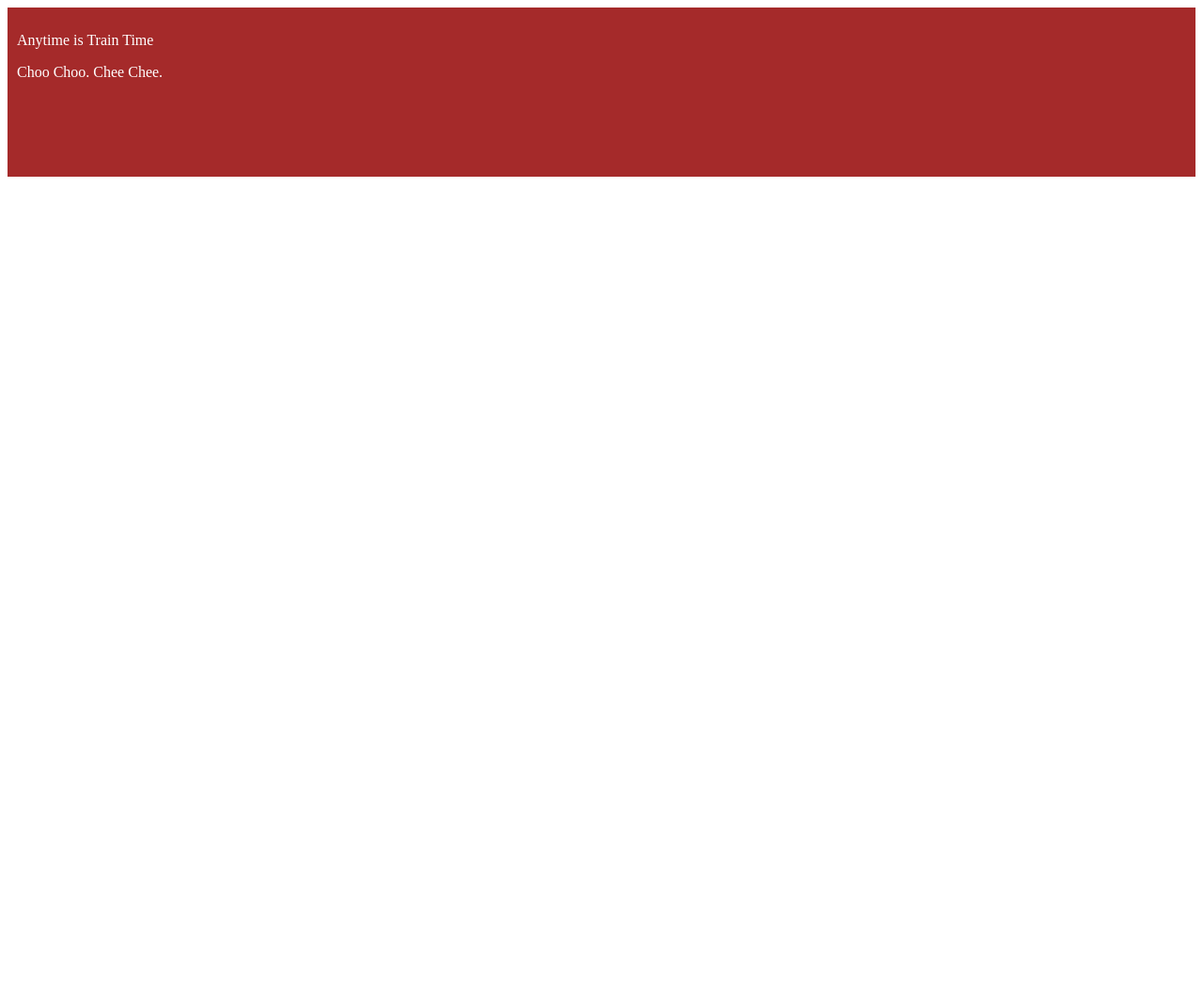
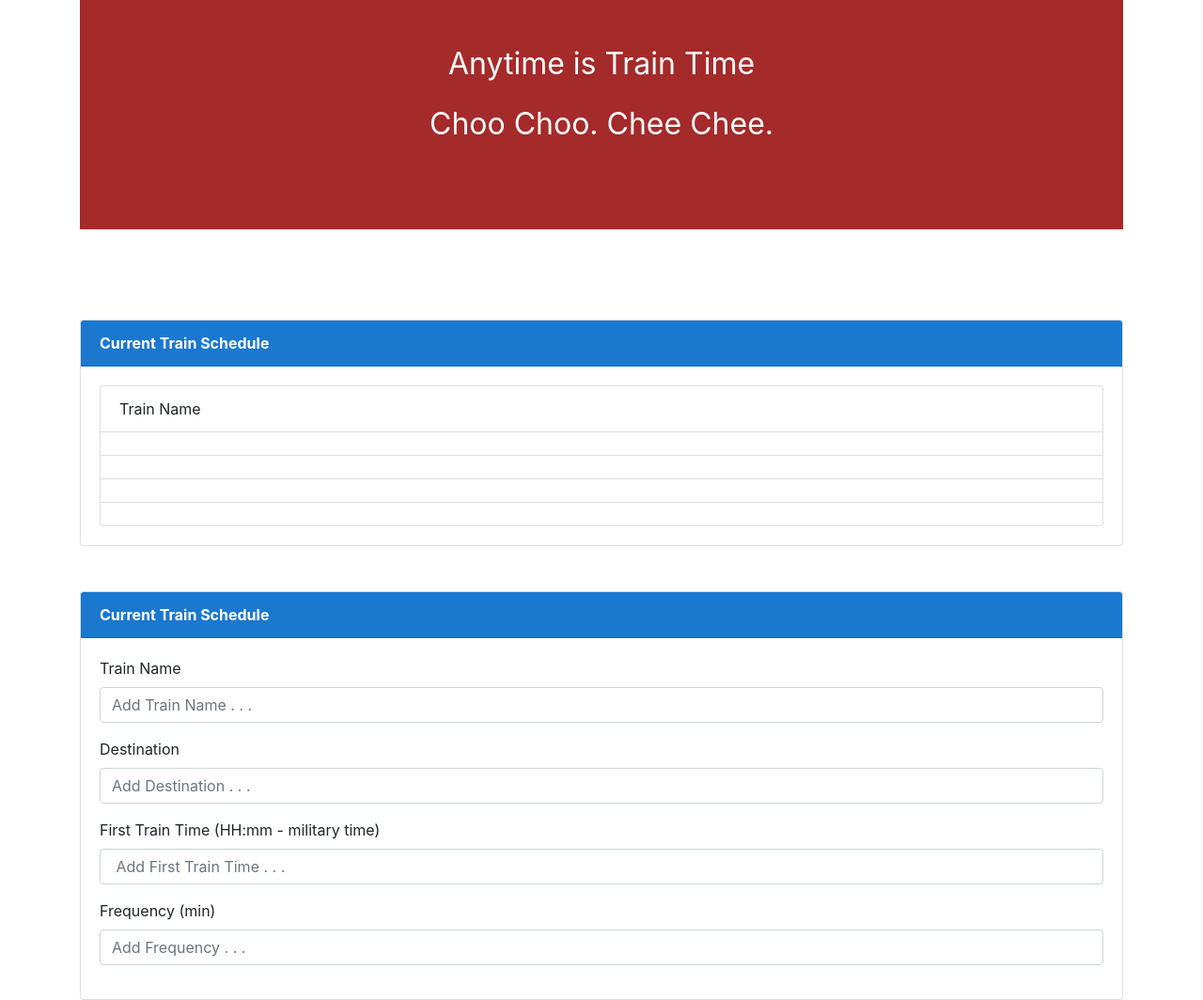
Before and after one commit to TNorsang/Train-Schedular, a plain HTML site: page index.html in a window 1280 px wide. Shown: the whole page at 94% size. Before the commit the page ends 800 px from the top, so only its background shows below. Drawn offline with nearby package versions, Linux system fonts and the light colour scheme.

Commit message:
added style.cs index.html

```diff
--- a/assets/css/style.css
+++ b/assets/css/style.css
@@ -1,6 +1,27 @@
+/* ----------- Global -------------- */
+
+* {
+    margin: 0;
+    border: 0;
+    padding: 0;
+    font-size: 100%;
+    outline: 0;
+    vertical-align: baseline;
+}
+
+/* ---------- Header Section ------------- */
+
 header {
-    padding: 10px;
+    font-size: 4vh;
+    text-align: center;
+    padding: 4% 0% 18% 0%;
     color: white;
     background-color: brown;
-    height: 20vh;
+    height: 19vh;
 }
+
+.head {
+    font-weight: bold;
+    background-color: rgb(27, 120, 207);
+    color: white;
+}
--- a/index.html
+++ b/index.html
@@ -1,13 +1,17 @@
 <!DOCTYPE html>
 <html lang="en">
+
 <head>
     <meta charset="UTF-8">
     <meta name="viewport" content="width=device-width, initial-scale=1.0">
     <meta http-equiv="X-UA-Compatible" content="ie=edge">
 
     <title>Train Scheduler</title>
+    <link rel="stylesheet" href="https://stackpath.bootstrapcdn.com/bootstrap/4.2.1/css/bootstrap.min.css" integrity="sha384-GJzZqFGwb1QTTN6wy59ffF1BuGJpLSa9DkKMp0DgiMDm4iYMj70gZWKYbI706tWS"
+        crossorigin="anonymous">
     <link rel="stylesheet" type="text/css" href="assets/css/style.css">
 </head>
+
 <body>
     <div class="container">
         <header>
@@ -15,10 +19,57 @@
             <p id="second">Choo Choo. Chee Chee.</p>
         </header>
 
+        <br><br><br><br>
+
+        <div class="card">
+            <div class="card-header head">
+               Current Train Schedule
+            </div>
+            <div class="card-body">
+                <ul class="list-group">
+                    <li class="list-group-item">Train Name</li>
+                    <li class="list-group-item"></li>
+                    <li class="list-group-item"></li>
+                    <li class="list-group-item"></li>
+                    <li class="list-group-item"></li>
+                  </ul>
+            </div>
+        </div>
+
+        <br><br>
+
+        <div class="card">
+            <div class="card-header head">
+               Current Train Schedule
+            </div>
+            <div class="card-body">
+                <form>
+                    <div class="form-group">
+                      <label for="TrainName">Train Name</label>
+                      <input type="text" class="form-control" id="trainName" placeholder="Add Train Name . . .">
+                    </div>
+                    <div class="form-group">
+                      <label for="TrainName">Destination</label>
+                      <input type="text" class="form-control" id="trainName" placeholder="Add Destination . . .">
+                    </div>
+                    <div class="form-group">
+                      <label for="TrainName">First Train Time (HH:mm - military time)</label>
+                      <input type="text" class="form-control" id="trainName" placeholder=" Add First Train Time . . .">
+                    </div>
+                    <div class="form-group">
+                      <label for="TrainName">Frequency (min)</label>
+                      <input type="text" class="form-control" id="trainName" placeholder="Add Frequency . . .">
+                    </div>
+
+                  </form>
+            </div>
+        </div>
+
         <footer>
 
         </footer>
     </div>
 
 </body>
+
 </html>
```
Lines whose indentation alone changed are shown as unchanged.
